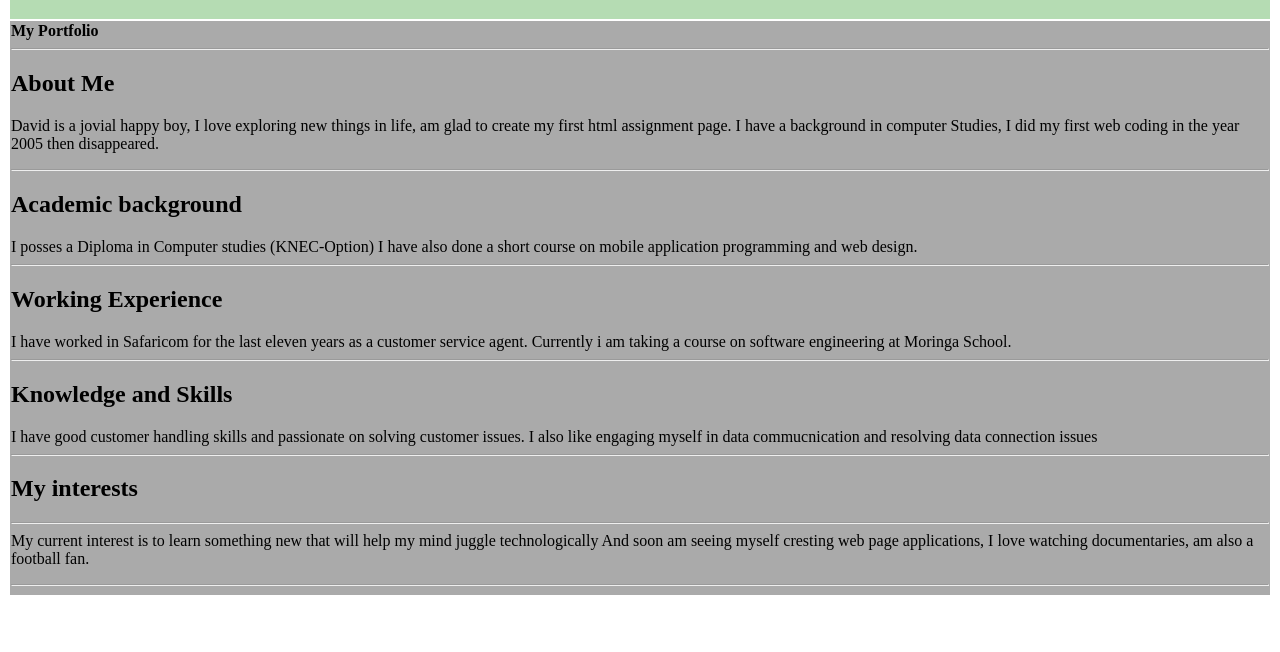
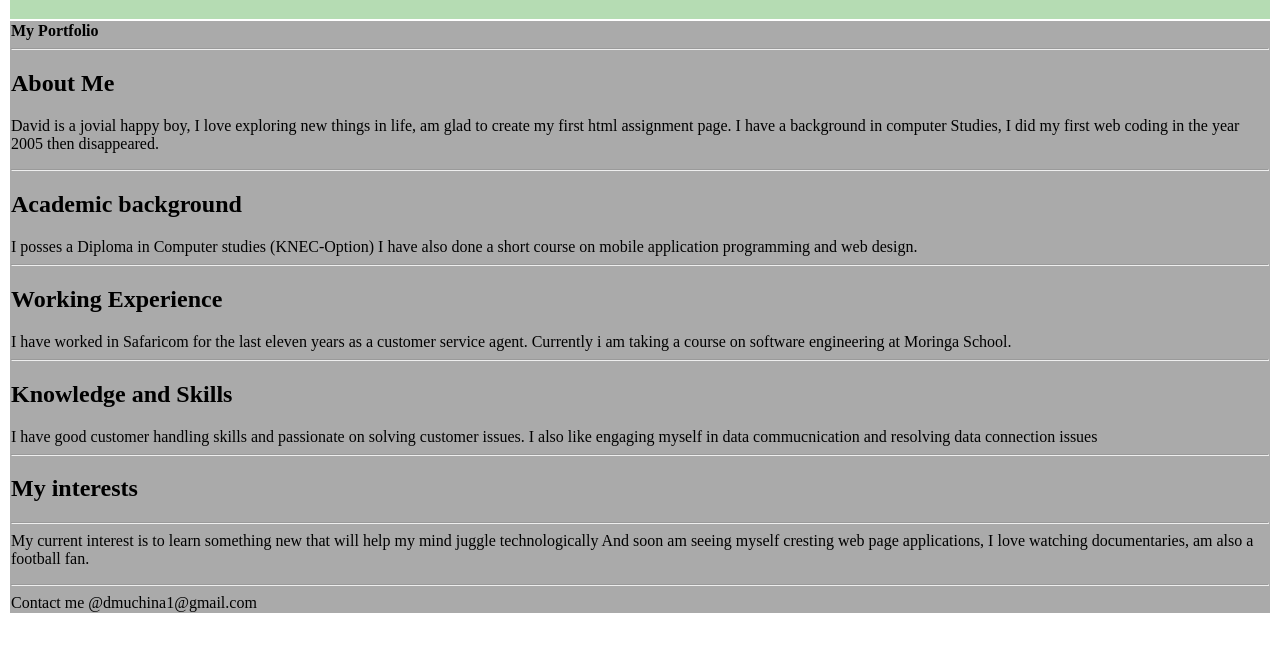
Before and after one commit to dmuchina/dmuchina1, a plain HTML site: page myportfolio.html in a window 1280 px wide. Shown: the part 86-738 px from the top of the page. Drawn offline with Linux system fonts and the light colour scheme; files that its build step writes are made by us from their sources.

Commit message:
added email address

```diff
--- a/myportfolio.html
+++ b/myportfolio.html
@@ -41,6 +41,7 @@ My current interest is to learn something new that will help my mind juggle tech
 And soon am seeing myself cresting web page applications,
 I love watching documentaries, am also a football fan.</p>
 <hr>
+<footer>Contact me @dmuchina1@gmail.com</footer>
 </body>
 
 </html>
```
